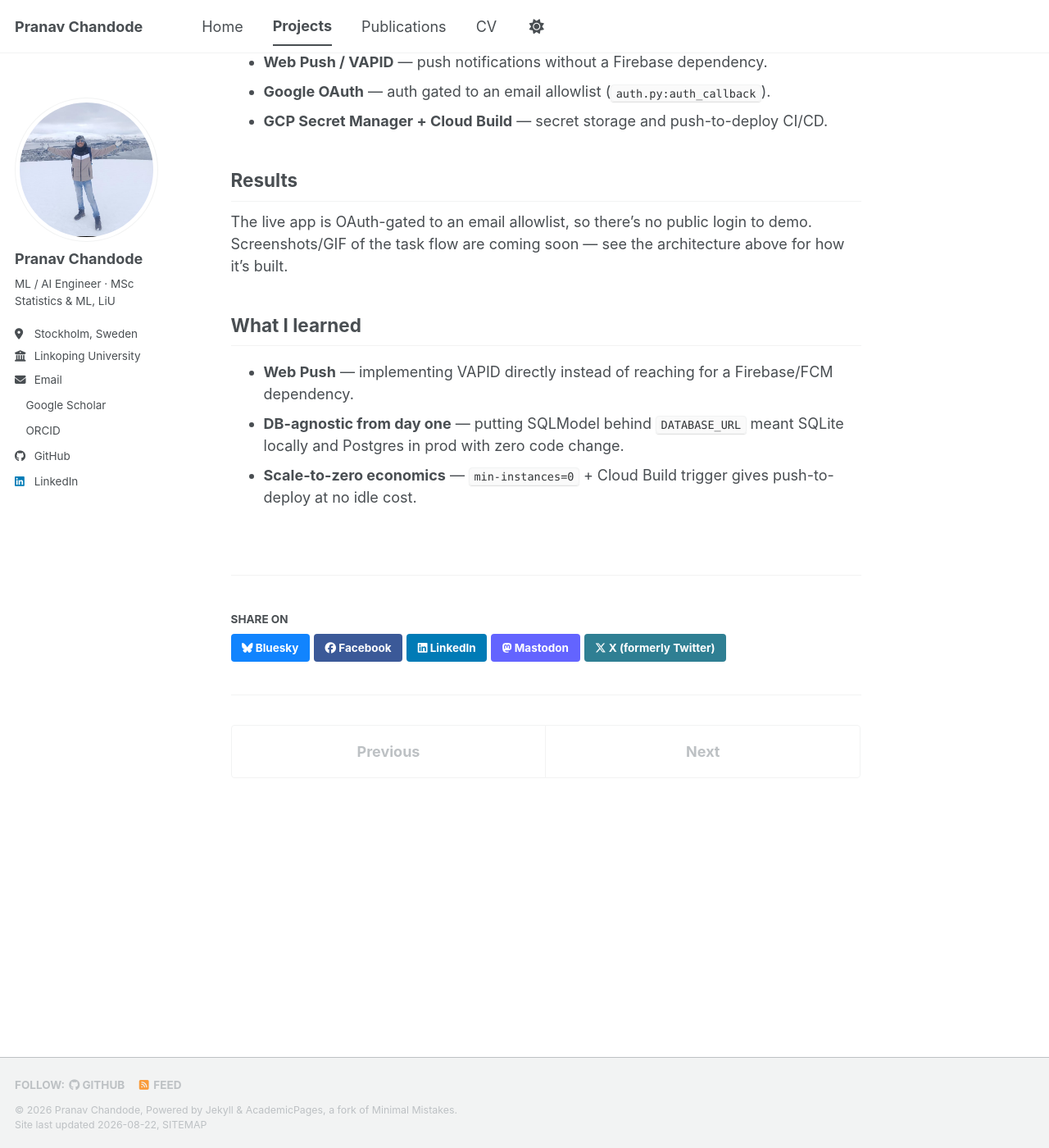
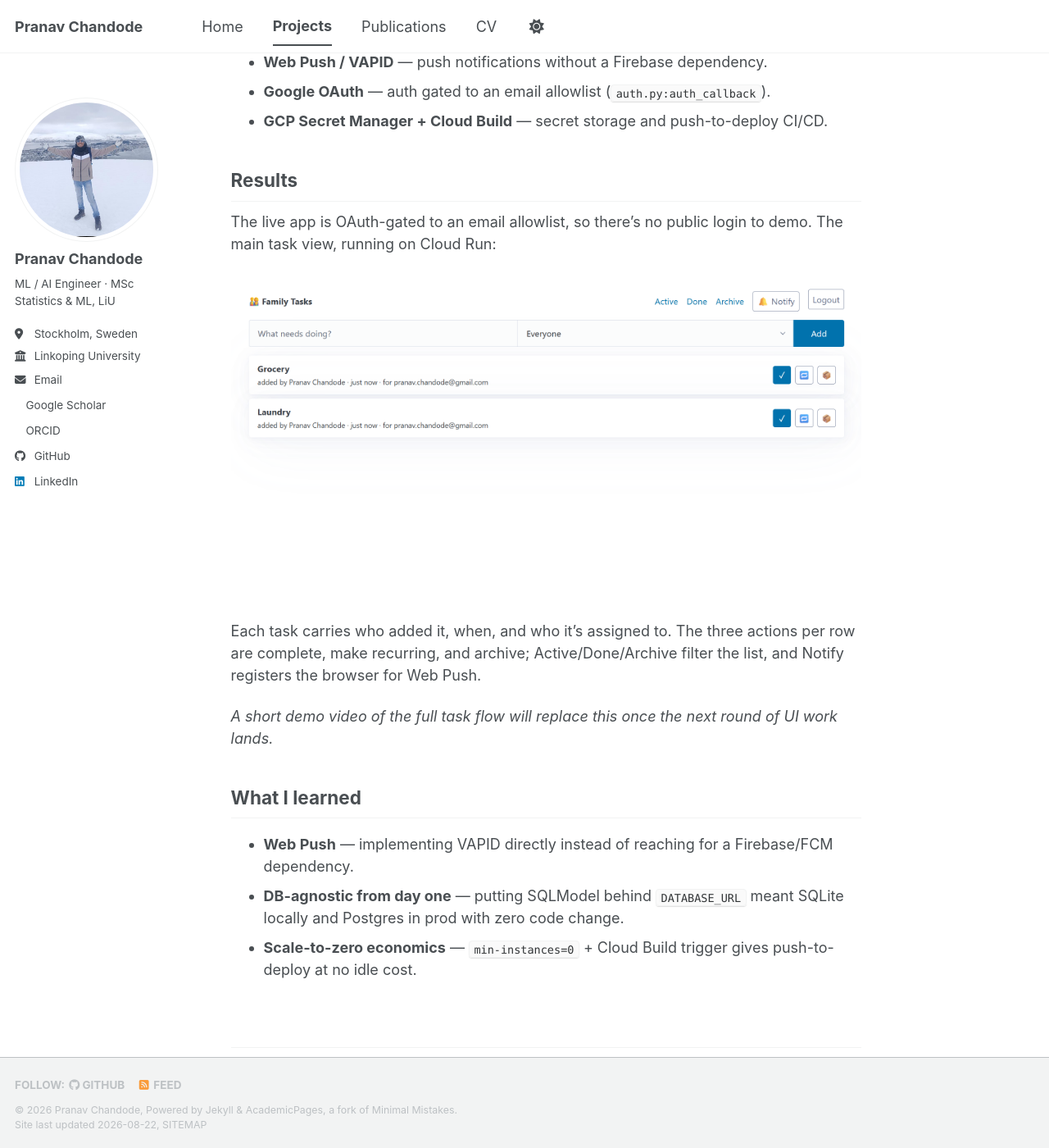
Before and after one commit to PranavC225/PranavC225.github.io, a Jekyll site: the page built from _portfolio/family-tasks.md, in a window 1280 px wide and 1400 px high, scrolled down 1354 px. Shown: the whole window at 82% size. Built offline with Jekyll 4.4.1, drawn with Linux system fonts in a browser that asks for light colours; a style sheet for code colours, icons or effects is not loaded.

Commit message:
docs: add screenshots to early-companion and family_tasks results
Replaces the two 'coming soon' placeholders with real screenshots and a
description of what each shows. Video demos deferred until both projects
get their next round of work.

```diff
--- a/_portfolio/family-tasks.md
+++ b/_portfolio/family-tasks.md
@@ -43,7 +43,13 @@ flowchart LR
 
 ## Results
 
-The live app is OAuth-gated to an email allowlist, so there's no public login to demo. Screenshots/GIF of the task flow are coming soon — see the architecture above for how it's built.
+The live app is OAuth-gated to an email allowlist, so there's no public login to demo. The main task view, running on Cloud Run:
+
+![Family Tasks web app showing the add-task bar with an assignee selector, and two active tasks with complete, repeat and archive actions]({{ base_path }}/images/family-tasks-ss.png)
+
+Each task carries who added it, when, and who it's assigned to. The three actions per row are complete, make recurring, and archive; Active/Done/Archive filter the list, and Notify registers the browser for Web Push.
+
+*A short demo video of the full task flow will replace this once the next round of UI work lands.*
 
 ## What I learned
 
```
Also changed, not shown: _portfolio/early-companion.md (+5 -1 lines), images/early-companion-ss.png (added), images/family-tasks-ss.png (added).
